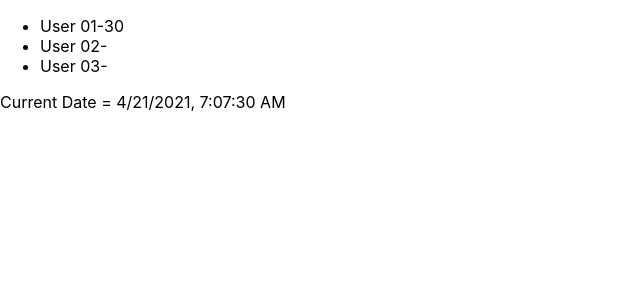
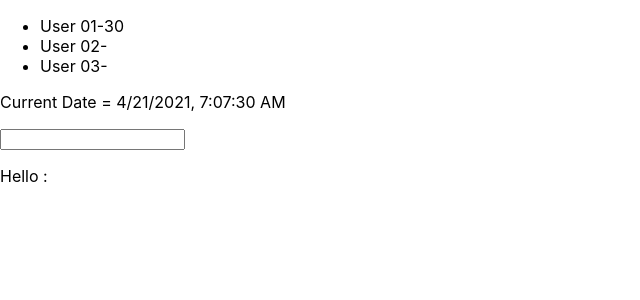
Before and after one commit to DoT-ReversE/workshop-javascript-2021-04-21, a React (Create React App) app: page / in a window 1280 px wide. Shown: the top 300 px of the page, without its empty margins (0-640 px from the left). Built offline with nearby package versions, Linux system fonts and the light colour scheme.

Commit message:
Create Form Component

```diff
--- a/src/App.js
+++ b/src/App.js
@@ -1,6 +1,7 @@
 import './App.css';
 import User from './components/User';
 import Clock from './components/Clock';
+import Form from './components/Form';
 
 function App() {
   return (
@@ -11,6 +12,7 @@ function App() {
         <User info='User 03'/>
       </ul>
       <Clock />
+      <Form />
     </div>
   );
 }
--- /dev/null
+++ b/src/components/Form.js
@@ -0,0 +1,14 @@
+import React, { useState, useEffect } from 'react';
+
+function Form() {
+    const [data, setData] = useState("");
+
+    return (
+        <div>
+            <input type="text"/>
+            <p>Hello : {data}</p>
+        </div>
+    );
+}
+
+export default Form;
```
Also changed, not shown: 1 other file (tests, documents, lock files or other folders).
